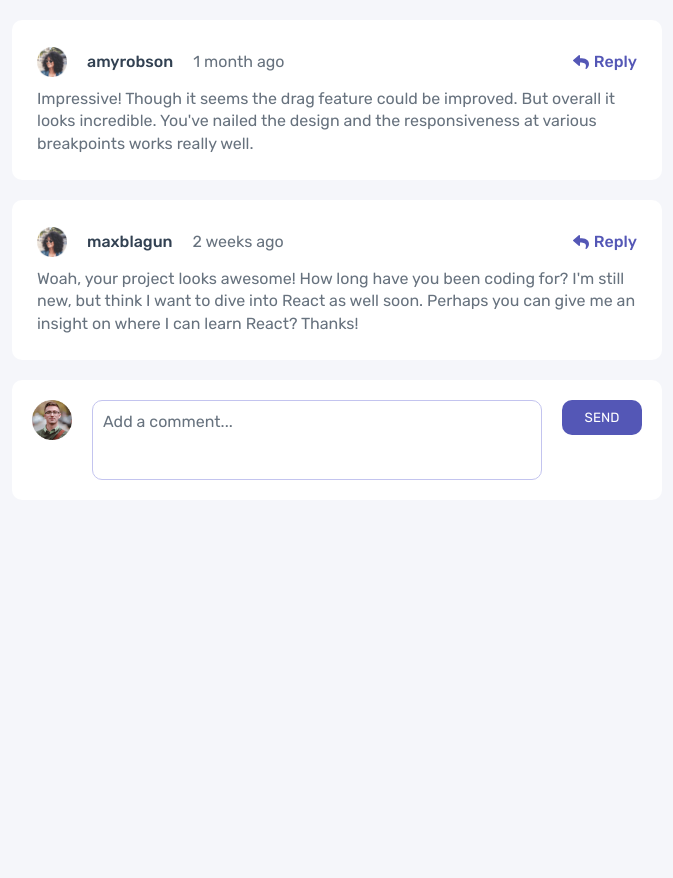
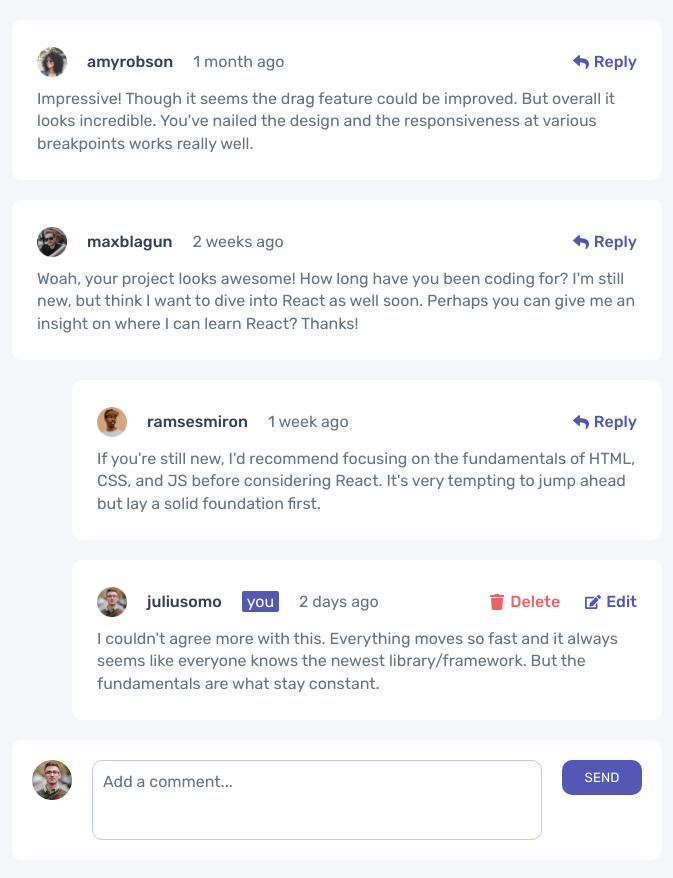
Before and after one commit to anacperdigao/Interactive-Comment-Section, a React (Create React App) app: page / in a window 1280 px wide. Shown: the whole page, without its empty margins (303-976 px from the left). Before the commit the page ends 800 px from the top, so only its background shows below. Built offline with nearby package versions, Linux system fonts and the light colour scheme.

Commit message:
test: testando componente de resposta

```diff
--- a/src/App.js
+++ b/src/App.js
@@ -3,6 +3,7 @@ import Comentario from "./components/Comentario";
 import { GlobalStyle } from "./components/GlobalStyle";
 import data from '../src/info/data.json'
 import ComentarioNovo from "./components/ComentarioNovo";
+import RespostaComentarios from "./components/RespostaComentarios";
 
 
 function App() {
@@ -25,9 +26,6 @@ function App() {
       createdAt: "now",
       user:{
         username: "juliusomo",
-        image: {
-          png: "./images/avatars/image-juliusomo.png"
-        },
       },
     }
 
@@ -44,12 +42,20 @@ function App() {
   }
 
 
+  const handleEdit = (evento, index) => {
+    // habilitar a caixa de texto no evento certo ao clicar em Editar
+    // criar botao "update" ao clicar em Editar
+    // Reatribuir o valor newComment dentro de commentsList
+  }
+
+  console.log(commentsList[1].replies)
+
   return (
     <div className="App">
-      <>
+
       <GlobalStyle />
 
-        {commentsList.map(({content, createdAt, user, replies}, index) => (
+      {commentsList.map(({content, createdAt, user, replies}, index) =>
         <Comentario
           key={content}
           content = {content}
@@ -57,9 +63,23 @@ function App() {
           username = {user.username}
           replies = {replies}
           handleDelete = {handleDelete}
+          handleEdit = {handleEdit}
           index={index}
         />
-        ))}
+      )}
+
+      {commentsList[1].replies.map(({content, createdAt, user, replies}, index) =>
+        <RespostaComentarios
+          key={content}
+          content = {content}
+          createdAt = {createdAt}
+          username = {user.username}
+          replies = {replies}
+          handleDelete = {handleDelete}
+          handleEdit = {handleEdit}
+          index={index}
+        />
+      )}
 
       <ComentarioNovo
       handleSend={handleSend}
@@ -67,7 +87,7 @@ function App() {
       newComment={newComment}
       />
 
-      </>
+
     </div>
   );
 }
--- a/src/components/Comentario/index.jsx
+++ b/src/components/Comentario/index.jsx
@@ -2,26 +2,28 @@ import React from "react";
 import { FaReply, FaTrash, FaEdit } from 'react-icons/fa'
 import * as S from "./style.js"
 import amyrobson from "../../assets/images/image-amyrobson.png"
-// import juliusomo from "../../assets/images/image-juliusomo.png"
-// import maxblagun from "../../assets/images/image-maxblagun.png"
-// import ramsesmiron from "../../assets/images/image-ramsesmiron.png"
+import juliusomo from "../../assets/images/image-juliusomo.png"
+import maxblagun from "../../assets/images/image-maxblagun.png"
+import ramsesmiron from "../../assets/images/image-ramsesmiron.png"
 
 
-const Comentario = ({content, createdAt, username, handleDelete, index}) => {
+const Comentario = ({content, createdAt, username, handleDelete, handleEdit, index}) => {
 
-    // const imagens = [
-    //     {username: amyrobson},
-    //     {username: juliusomo},
-    //     {username: maxblagun},
-    //     {username: ramsesmiron},
-    // ]
 
     return (
         <S.ContainerComentario>
 
             <S.ContainerUsuarioData>
-                <S.FotoUsuario src = {amyrobson} alt = "avatar" />
+                { username === "amyrobson" ? <S.FotoUsuario src = {amyrobson} alt = "avatar" /> : (
+                    username === "juliusomo" ? <S.FotoUsuario src = {juliusomo} alt = "avatar" /> : (
+                        username === "maxblagun" ? <S.FotoUsuario src = {maxblagun} alt = "avatar" /> : (
+                            username === "ramsesmiron" ? <S.FotoUsuario src = {ramsesmiron} alt = "avatar" /> : null
+                        )
+                    )
+                )}
+
                 <S.NomeUsuario>{username}</S.NomeUsuario>
+                { username === "juliusomo" ? <S.TagYou>you</S.TagYou> : null}
                 <S.DataAtualizacao>{createdAt}</S.DataAtualizacao>
             </S.ContainerUsuarioData>
 
@@ -33,7 +35,7 @@ const Comentario = ({content, createdAt, username, handleDelete, index}) => {
                     <S.TextoDelete>Delete</S.TextoDelete>
                 </S.ContainerDelete>
 
-                <S.ContainerEdit>
+                <S.ContainerEdit onClick={(evento) => handleEdit(evento, index)}>
                     <FaEdit />
                     <S.TextoEdit>Edit</S.TextoEdit>
                 </S.ContainerEdit>
--- a/src/components/Comentario/style.js
+++ b/src/components/Comentario/style.js
@@ -113,3 +113,10 @@ export const TextoComentario = styled.p`
     color: ${grayishBlue};
     line-height: 1.4em;
 `
+
+export const TagYou = styled.p`
+    background-color: ${moderateBlue};
+    color: white;
+    padding: 1px 5px;
+    border-radius: 2px;
+`
--- a/src/components/RespostaComentarios/index.jsx
+++ b/src/components/RespostaComentarios/index.jsx
@@ -1,34 +1,51 @@
 import React from "react";
-import { FaReply } from 'react-icons/fa'
+import { FaReply, FaTrash, FaEdit } from 'react-icons/fa'
 import * as S from "./style.js"
 import amyrobson from "../../assets/images/image-amyrobson.png"
-// import juliusomo from "../../assets/images/image-juliusomo.png"
-// import maxblagun from "../../assets/images/image-maxblagun.png"
-// import ramsesmiron from "../../assets/images/image-ramsesmiron.png"
+import juliusomo from "../../assets/images/image-juliusomo.png"
+import maxblagun from "../../assets/images/image-maxblagun.png"
+import ramsesmiron from "../../assets/images/image-ramsesmiron.png"
 
 
-const RespostaComentarios = ({content, createdAt, username}) => {
+const RespostaComentarios = ({content, createdAt, username, handleDelete, handleEdit, index}) => {
 
-    // const imagens = [
-    //     {username: amyrobson},
-    //     {username: juliusomo},
-    //     {username: maxblagun},
-    //     {username: ramsesmiron},
-    // ]
 
     return (
         <S.ContainerComentario>
 
             <S.ContainerUsuarioData>
-                <S.FotoUsuario src = {amyrobson} alt = "avatar" />
+                { username === "amyrobson" ? <S.FotoUsuario src = {amyrobson} alt = "avatar" /> : (
+                    username === "juliusomo" ? <S.FotoUsuario src = {juliusomo} alt = "avatar" /> : (
+                        username === "maxblagun" ? <S.FotoUsuario src = {maxblagun} alt = "avatar" /> : (
+                            username === "ramsesmiron" ? <S.FotoUsuario src = {ramsesmiron} alt = "avatar" /> : null
+                        )
+                    )
+                )}
+
                 <S.NomeUsuario>{username}</S.NomeUsuario>
+                { username === "juliusomo" ? <S.TagYou>you</S.TagYou> : null}
                 <S.DataAtualizacao>{createdAt}</S.DataAtualizacao>
             </S.ContainerUsuarioData>
 
+            {username==="juliusomo"
+            ?
+            <S.ContainerDeleteEdit>
+                <S.ContainerDelete onClick={(evento) => handleDelete(evento, index)}>
+                    <FaTrash />
+                    <S.TextoDelete>Delete</S.TextoDelete>
+                </S.ContainerDelete>
+
+                <S.ContainerEdit onClick={(evento) => handleEdit(evento, index)}>
+                    <FaEdit />
+                    <S.TextoEdit>Edit</S.TextoEdit>
+                </S.ContainerEdit>
+            </S.ContainerDeleteEdit>
+            :
             <S.ContainerReply>
                 <FaReply />
                 <S.TextoReply>Reply</S.TextoReply>
             </S.ContainerReply>
+            }
 
             <S.TextoComentario>{content}</S.TextoComentario>
 
--- a/src/components/RespostaComentarios/style.js
+++ b/src/components/RespostaComentarios/style.js
@@ -1,5 +1,5 @@
 import styled from 'styled-components';
-import { darkBlue, grayishBlue, lightGrayishBlue, moderateBlue } from '../UI/variaveis';
+import { darkBlue, grayishBlue, lightGrayishBlue, moderateBlue, softRed, paleRed } from '../UI/variaveis';
 
 
 export const ContainerComentario = styled.div`
@@ -10,6 +10,7 @@ export const ContainerComentario = styled.div`
     grid-template-rows: 30% 70%;
     border-radius: 10px;
     justify-content: space-between;
+    justify-self: right;
     padding: 25px;
     font-size: 16px;
     margin-bottom: 20px;
@@ -62,3 +63,56 @@ export const TextoComentario = styled.p`
 export const TextoReply = styled.p`
     font-weight: 500;
 `
+
+export const ContainerDeleteEdit = styled.div`
+    display: flex;
+    align-items: center;
+    justify-content: right;
+    gap: 25px;
+`
+
+
+export const ContainerDelete = styled.div`
+    display:flex;
+    align-items: center;
+    justify-content: center;
+    gap: 5px;
+    cursor: pointer;
+    color: ${softRed};
+
+    :hover{
+        color: ${paleRed};
+    }
+`
+
+
+export const ContainerEdit = styled.div`
+    display:flex;
+    align-items: center;
+    justify-content: center;
+    gap: 5px;
+    cursor: pointer;
+    color: ${moderateBlue};
+
+    :hover{
+        color: ${lightGrayishBlue};
+    }
+`
+
+
+export const TextoDelete = styled.p`
+    font-weight: 500;
+`
+
+
+export const TextoEdit = styled.p`
+    font-weight: 500;
+`
+
+
+export const TagYou = styled.p`
+    background-color: ${moderateBlue};
+    color: white;
+    padding: 1px 5px;
+    border-radius: 2px;
+`
```
Lines whose indentation alone changed are shown as unchanged.
